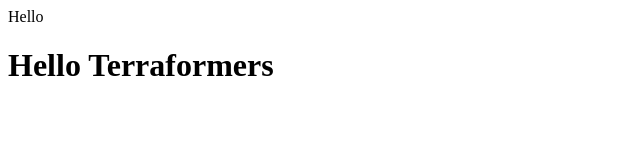
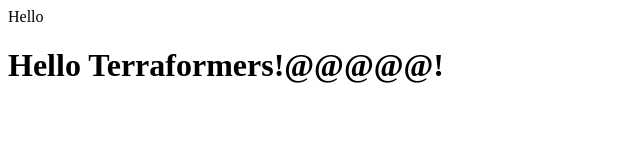
Before and after one commit to nebly2/terraform-beginner-bootcamp-2023, a plain HTML site: page public/index.html in a window 1280 px wide. Shown: the whole page, without its empty margins (0-640 px from the left). Drawn offline with Linux system fonts and the light colour scheme.

```diff
--- a/public/index.html
+++ b/public/index.html
@@ -6,6 +6,6 @@
     <title>Hello Terraformers</title>
 </head>
 <body>
-    <h1>Hello Terraformers</h1>
+    <h1>Hello Terraformers!@@@@@!</h1>
 </body>
 </html>
```
Also changed, not shown: 6 other files.
